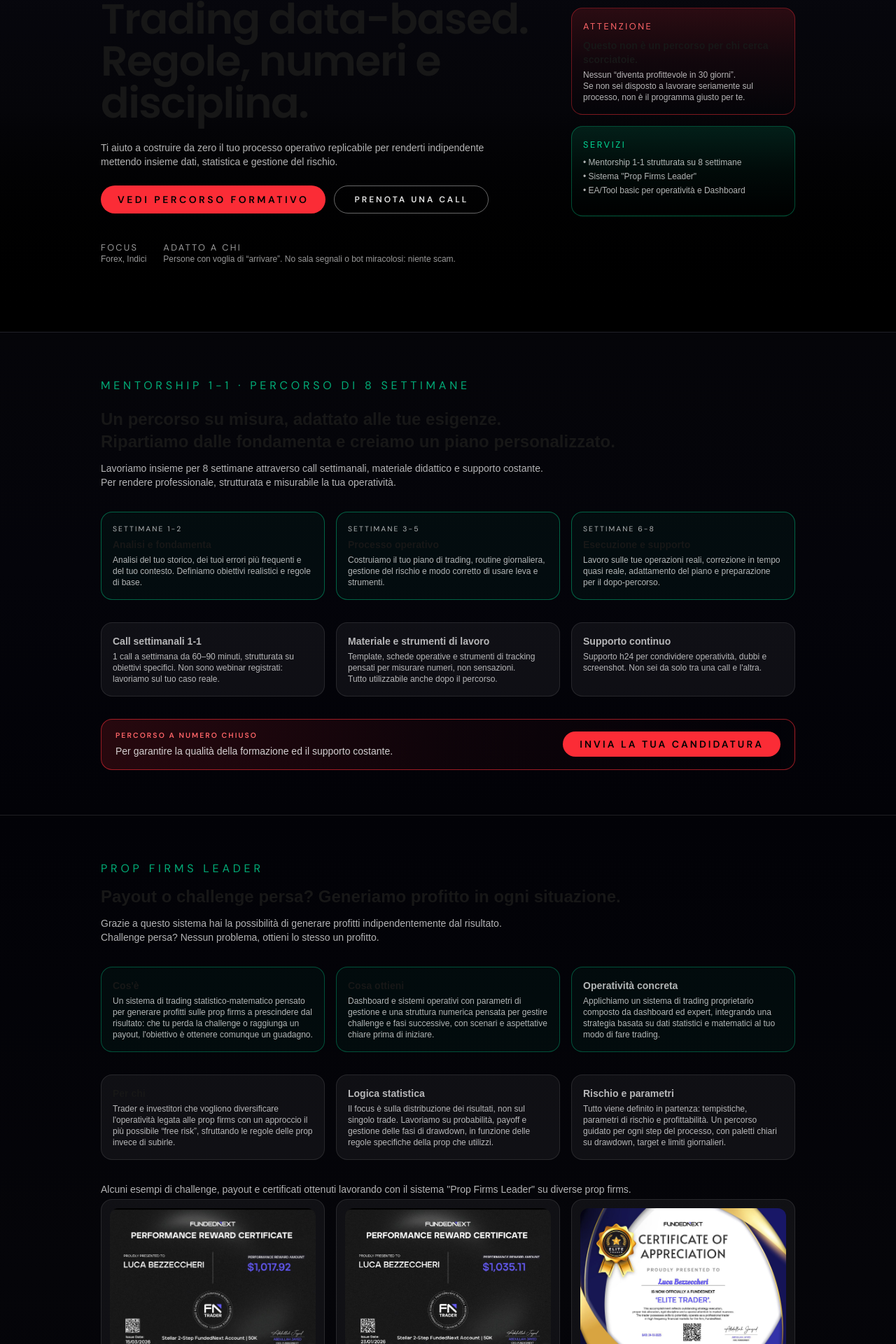
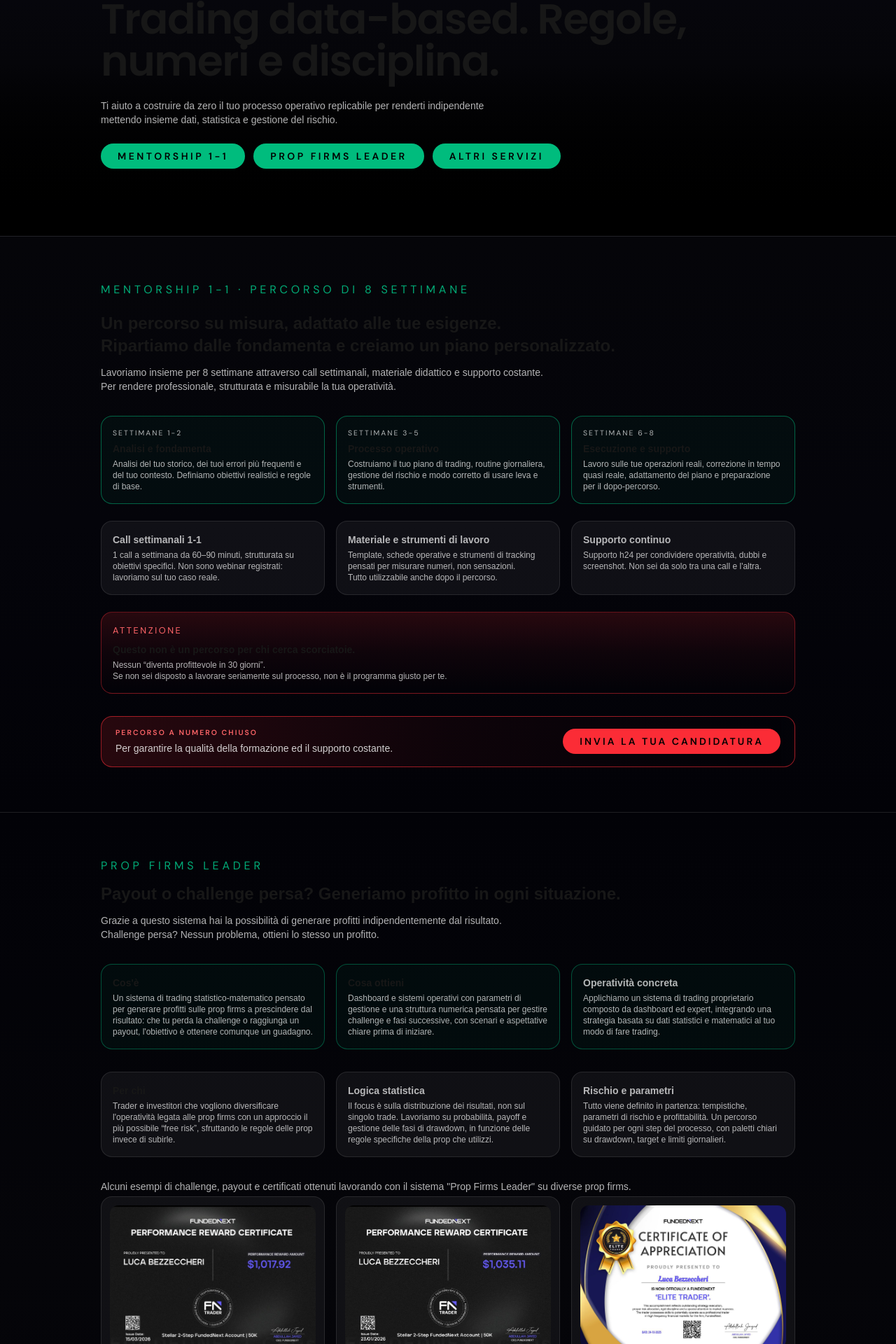
Before and after one commit to thetradingclub/lucabezzeccheri_ttc, a Next.js app: page / in a window 1280 px wide. Shown: the part 207-2127 px from the top of the page at 70% size. Built offline with nearby package versions, Linux system fonts and the light colour scheme.

Commit message:
Update hero buttons and mentorship layout

```diff
--- a/app/page.tsx
+++ b/app/page.tsx
@@ -67,75 +67,26 @@ export default function Home() {
               indipendente mettendo insieme dati, statistica e gestione del rischio.
             </p>
 
+            {/* Tre bottoni principali - verdi */}
             <div className="flex flex-wrap gap-3">
               <a
                 href="#formazione"
-                className={`inline-flex items-center justify-center rounded-full bg-red-500 px-6 py-2 text-xs md:text-sm font-semibold uppercase tracking-[0.25em] text-black hover:bg-red-400 ${dmSans.className}`}
+                className={`inline-flex items-center justify-center rounded-full bg-emerald-500 px-6 py-2 text-xs md:text-sm font-semibold uppercase tracking-[0.25em] text-black hover:bg-emerald-400 ${dmSans.className}`}
               >
-                VEDI PERCORSO FORMATIVO
+                MENTORSHIP 1-1
               </a>
               <a
-                href="#contatti"
-                className={`rounded-full border border-white/40 px-7 py-2.5 text-[0.75rem] font-semibold uppercase tracking-[0.25em] text-white/90 hover:border-white hover:text-white ${dmSans.className}`}
+                href="#prop-firms"
+                className={`inline-flex items-center justify-center rounded-full bg-emerald-500 px-6 py-2 text-xs md:text-sm font-semibold uppercase tracking-[0.25em] text-black hover:bg-emerald-400 ${dmSans.className}`}
               >
-                PRENOTA UNA CALL
+                PROP FIRMS LEADER
               </a>
-            </div>
-
-            <div className="flex flex-wrap gap-6 pt-4 text-xs text-white/60">
-              <div>
-                <p
-                  className={`text-[0.8rem] uppercase tracking-[0.18em] text-white/60 ${dmSans.className}`}
+              <a
+                href="#servizi"
+                className={`inline-flex items-center justify-center rounded-full bg-emerald-500 px-6 py-2 text-xs md:text-sm font-semibold uppercase tracking-[0.25em] text-black hover:bg-emerald-400 ${dmSans.className}`}
               >
-                  FOCUS
-                </p>
-                <p>Forex, Indici</p>
-              </div>
-              <div>
-                <p
-                  className={`text-[0.8rem] uppercase tracking-[0.18em] text-white/60 ${dmSans.className}`}
-                >
-                  ADATTO A CHI
-                </p>
-                <p>
-                  Persone con voglia di “arrivare”. No sala segnali o bot miracolosi: niente
-                  scam.
-                </p>
-              </div>
-            </div>
-          </div>
-
-          {/* Box laterale */}
-          <div className="mt-8 flex w-full flex-1 flex-col gap-4 md:mt-0 md:max-w-xs">
-            <div className="rounded-2xl border border-red-500/40 bg-gradient-to-b from-red-500/15 via-red-500/5 to-transparent p-4">
-              <p
-                className={`text-[0.8rem] uppercase tracking-[0.2em] text-red-400 ${dmSans.className}`}
-              >
-                ATTENZIONE
-              </p>
-              <h2 className="mt-2 text-sm font-semibold">
-                Questo non è un percorso per chi cerca scorciatoie.
-              </h2>
-              <p className="mt-1 text-xs text-white/70">
-                Nessun “diventa profittevole in 30 giorni”.
-                <br />
-                Se non sei disposto a lavorare seriamente sul processo, non è il programma
-                giusto per te.
-              </p>
-            </div>
-
-            <div className="rounded-2xl border border-emerald-500/40 bg-gradient-to-b from-emerald-500/15 via-emerald-500/5 to-transparent p-4">
-              <p
-                className={`text-[0.8rem] uppercase tracking-[0.2em] text-emerald-400 ${dmSans.className}`}
-              >
-                SERVIZI
-              </p>
-              <ul className="mt-2 space-y-1 text-xs text-white/70">
-                <li>• Mentorship 1-1 strutturata su 8 settimane</li>
-                <li>• Sistema "Prop Firms Leader"</li>
-                <li>• EA/Tool basic per operatività e Dashboard</li>
-              </ul>
-              <p className="mt-3 text-[0.7rem] text-white/60"></p>
+                ALTRI SERVIZI
+              </a>
             </div>
           </div>
         </div>
@@ -166,6 +117,10 @@ export default function Home() {
             </p>
           </div>
 
+          {/* Contenuto + box attenzione (senza bottone call) */}
+          <div className="grid gap-6 md:grid-cols-[1.35fr,0.65fr] md:items-start">
+            <div className="space-y-6">
+              {/* Settimane */}
               <div className="grid gap-4 md:grid-cols-3">
                 <div className="rounded-2xl border border-emerald-500/50 bg-emerald-500/5 p-4">
                   <p
@@ -205,6 +160,7 @@ export default function Home() {
                 </div>
               </div>
 
+              {/* Call / Materiale / Supporto */}
               <div className="grid gap-4 md:grid-cols-3">
                 <div className="rounded-2xl border border-white/10 bg-white/5 p-4 text-xs text-white/70">
                   <h3 className="mb-1 text-sm font-semibold">Call settimanali 1-1</h3>
@@ -230,8 +186,31 @@ export default function Home() {
                   </p>
                 </div>
               </div>
+            </div>
 
-          <div className="flex flex-col gap-3 rounded-2xl border border-red-500/60 bg-gradient-to-r from-red-500/15 via-red-500/5 to-transparent px-5 py-4 text-sm text-white/80 md:flex-row md:items-center md:justify-between">
+            {/* Solo box attenzione */}
+            <div className="flex flex-col">
+              <div className="rounded-2xl border border-red-500/40 bg-gradient-to-b from-red-500/15 via-red-500/5 to-transparent p-4">
+                <p
+                  className={`text-[0.8rem] uppercase tracking-[0.2em] text-red-400 ${dmSans.className}`}
+                >
+                  ATTENZIONE
+                </p>
+                <h2 className="mt-2 text-sm font-semibold">
+                  Questo non è un percorso per chi cerca scorciatoie.
+                </h2>
+                <p className="mt-1 text-xs text-white/70">
+                  Nessun “diventa profittevole in 30 giorni”.
+                  <br />
+                  Se non sei disposto a lavorare seriamente sul processo, non è il programma
+                  giusto per te.
+                </p>
+              </div>
+            </div>
+          </div>
+
+          {/* Percorso a numero chiuso */}
+          <div className="mt-6 flex flex-col gap-3 rounded-2xl border border-red-500/60 bg-gradient-to-r from-red-500/15 via-red-500/5 to-transparent px-5 py-4 text-sm text-white/80 md:flex-row md:items-center md:justify-between">
             <div>
               <p
                 className={`text-[0.65rem] uppercase tracking-[0.2em] text-red-400 font-semibold ${dmSans.className}`}
@@ -258,6 +237,7 @@ export default function Home() {
         className="border-b border-white/10 bg-gradient-to-b from-[#020207] via-[#050509] to-[#020207]"
       >
         <div className="mx-auto max-w-5xl space-y-8 px-4 py-16">
+          {/* Header */}
           <div className="flex max-w-3xl flex-col gap-3 md:text-left">
             <p
               className={`text-[1rem] uppercase tracking-[0.3em] text-emerald-400/80 ${dmSans.className}`}
@@ -275,6 +255,7 @@ export default function Home() {
             </p>
           </div>
 
+          {/* Riga 1 */}
           <div className="grid gap-4 md:grid-cols-3">
             <div className="rounded-2xl border border-emerald-500/40 bg-emerald-500/5 p-4">
               <h3 className="text-sm font-semibold">Cos&apos;è</h3>
@@ -302,6 +283,7 @@ export default function Home() {
             </div>
           </div>
 
+          {/* Riga 2 */}
           <div className="grid gap-4 md:grid-cols-3">
             <div className="rounded-2xl border border-white/10 bg-white/5 p-4">
               <h3 className="text-sm font-semibold">Per chi</h3>
@@ -329,54 +311,25 @@ export default function Home() {
             </div>
           </div>
 
+          {/* Screenshot risultati / certificati */}
           <div className="space-y-1">
             <p className="text-sm text-white/70">
               Alcuni esempi di challenge, payout e certificati ottenuti lavorando con il
               sistema "Prop Firms Leader" su diverse prop firms.
             </p>
             <div className="grid gap-4 md:grid-cols-3">
-              <div className="rounded-2xl border border-white/10 bg-white/5 p-3">
+              {['1', '2', '3', '4', '5', '6'].map((n) => (
+                <div
+                  key={n}
+                  className="rounded-2xl border border-white/10 bg-white/5 p-3"
+                >
                   <img
-                  src="/prop-firms/propfirm1.jpg"
-                  alt="Risultato prop firm 1"
+                    src={`/prop-firms/propfirm${n}.jpg`}
+                    alt={`Risultato prop firm ${n}`}
                     className="w-full rounded-xl object-cover"
                   />
                 </div>
-              <div className="rounded-2xl border border-white/10 bg-white/5 p-3">
-                <img
-                  src="/prop-firms/propfirm2.jpg"
-                  alt="Risultato prop firm 2"
-                  className="w-full rounded-xl object-cover"
-                />
-              </div>
-              <div className="rounded-2xl border border-white/10 bg-white/5 p-3">
-                <img
-                  src="/prop-firms/propfirm3.jpg"
-                  alt="Risultato prop firm 3"
-                  className="w-full rounded-xl object-cover"
-                />
-              </div>
-              <div className="rounded-2xl border border-white/10 bg-white/5 p-3">
-                <img
-                  src="/prop-firms/propfirm4.jpg"
-                  alt="Risultato prop firm 4"
-                  className="w-full rounded-xl object-cover"
-                />
-              </div>
-              <div className="rounded-2xl border border-white/10 bg-white/5 p-3">
-                <img
-                  src="/prop-firms/propfirm5.jpg"
-                  alt="Risultato prop firm 5"
-                  className="w-full rounded-xl object-cover"
-                />
-              </div>
-              <div className="rounded-2xl border border-white/10 bg-white/5 p-3">
-                <img
-                  src="/prop-firms/propfirm6.jpg"
-                  alt="Risultato prop firm 6"
-                  className="w-full rounded-xl object-cover"
-                />
-              </div>
+              ))}
             </div>
             <p className="text-[0.8rem] text-white/50">
               I risultati mostrati sono esempi passati e non garantiscono performance future.
@@ -384,6 +337,7 @@ export default function Home() {
             </p>
           </div>
 
+          {/* CTA */}
           <div className="flex flex-col gap-3 rounded-2xl border border-red-500/60 bg-gradient-to-r from-red-500/15 via-red-500/5 to-transparent px-5 py-4 text-sm text-white/80 md:flex-row md:items-center md:justify-between">
             <div>
               <p
```
Lines whose indentation alone changed are shown as unchanged.
